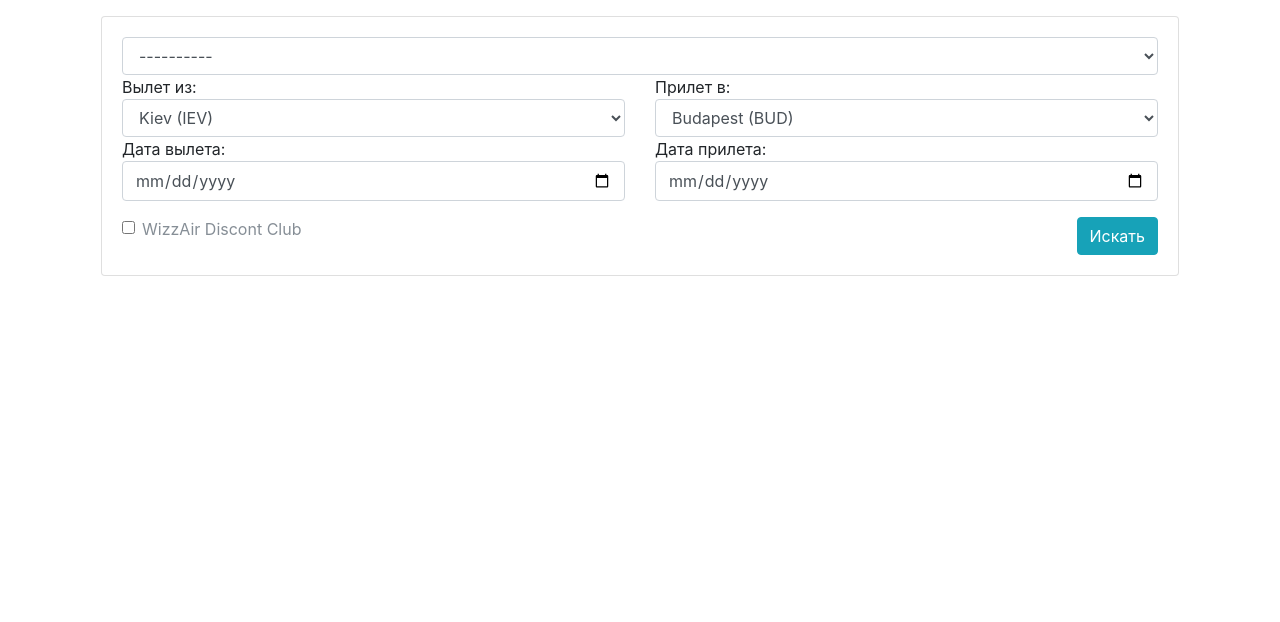
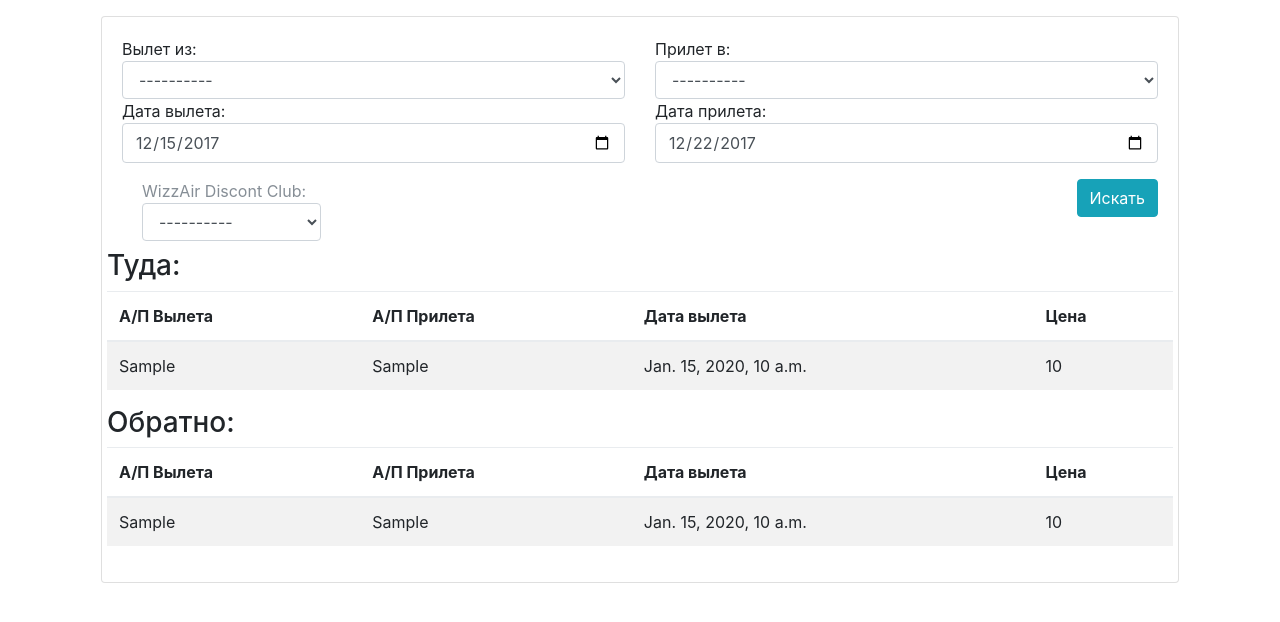
Before and after one commit to vitalyserhienko/lowcosts, a Django app: template wizz/templates/wizz/search_form.html in a window 1280 px wide. Shown: the part 56-678 px from the top of the page. Run offline with Django 3.2, Linux system fonts and the light colour scheme; tables that the repository leaves empty hold one stand-in row (values such as "Sample post"); the template is opened without the code that fills it: values that come from a table or form of the project are taken from there, most other values are stand-ins (such as "Sample title", 1, 10 or a date in 2020); parts of the project's set-up code (start-up, migrations or seed data) failed here and were passed over; some libraries are stand-ins or nearby versions.

Commit message:
connected to WizzAir API

```diff
--- a/wizz/templates/wizz/search_form.html
+++ b/wizz/templates/wizz/search_form.html
@@ -5,41 +5,37 @@
         <div class="card-body">
             <div class="row">
                 <div class="col">
-
                     <form method="post" enctype="multipart/form-data">
-            {% csrf_token %} {{ form.departureStation }}
+                        {# {% csrf_token %} {% bootstrap_form form %} #}
                     </form>
-
-          <form>
+                    <form method="post" enctype="multipart/form-data">
+                        {% csrf_token %}
                         <div class="row">
                             <div class="col">
                                 Вылет из:
-                <select class="form-control" id="exampleFormControlSelect1" name="departureStation" form="carform">
-                <option value="IEV">Kiev (IEV)</option>
-              </select>
+                                {{ form.departureStation }}
                             </div>
                             <div class="col">
                                 Прилет в:
-                <select class="form-control" id="exampleFormControlSelect1" name="departureStation" form="carform">
-                <option value="IEV">Budapest (BUD)</option>
-              </select>
+                                {{ form.arrivalStation }}
                             </div>
                         </div>
                         <div class="row">
                             <div class="col">
                                 Дата вылета:
-                <input class="form-control" type="date">
+                                {{ form.date_from }}
                             </div>
                             <div class="col">
                                 Дата прилета:
-                <input class="form-control" type="date">
+                                {{ form.date_to }}
                             </div>
                         </div>
                         <div class="row mt-3">
                             <div class="col">
                                 <div class="form-check disabled">
                                     <label class="form-check-label">
-                  <input class="form-check-input" type="checkbox">WizzAir Discont Club</input>
+                                        WizzAir Discont Club:
+                                        {{ form.priceType }}
                                     </label>
                                 </div>
                             </div>
@@ -48,10 +44,73 @@
                             </div>
                         </div>
                     </form>
-
                 </div>
             </div>
+            {% if request_res.outboundFlights %}
+            <div class="row">
+                <table class="table table-striped">
+                    <h3>Туда:</h3>
+                    <thead>
+                    <tr>
+                        <th>А/П Вылета</th>
+                        <th>А/П Прилета</th>
+                        <th>Дата вылета</th>
+                        <th>Цена</th>
+                    </tr>
+                    </thead>
+                    {% for obj in request_res.outboundFlights %}
+                    <tr>
+                        <td>
+                            {{obj.departureStation}}
+                        </td>
+                        <td>
+                            {{obj.arrivalStation}}
+                        </td>
+                        <td>
+                            {{ obj.departureDate }}
+                        </td>
+                        <td>
+                            {{ obj.price.amount }}
+                        </td>
+                        </td>
+                    </tr>
+                    {% endfor%}
+                </table>
+                <table class="table table-striped">
+                    <thead>
+                    <h3>Обратно:</h3>
+                    <tr>
+                        <th>А/П Вылета</th>
+                        <th>А/П Прилета</th>
+                        <th>Дата вылета</th>
+                        <th>Цена</th>
+                    </tr>
+                    </thead>
+                    {% for obj in request_res.returnFlights %}
+                    <tr>
+                        <td>
+                            {{obj.departureStation}}
+                        </td>
+                        <td>
+                            {{obj.arrivalStation}}
+                        </td>
+                        <td>
+                            {{ obj.departureDate }}
+                        </td>
+                        <td>
+                            {{ obj.price.amount }}
+                        </td>
+                        </td>
+                    </tr>
+                    {% endfor%}
+                </table>
             </div>
+        </div>
+        {% elif request_res.validationCodes %}
+        <div class="row">
+            {{ request_res.validationCodes }}
+        </div>
+        {% endif %}
     </div>
 </div>
 {% endblock %}
```
Lines whose indentation alone changed are shown as unchanged.
